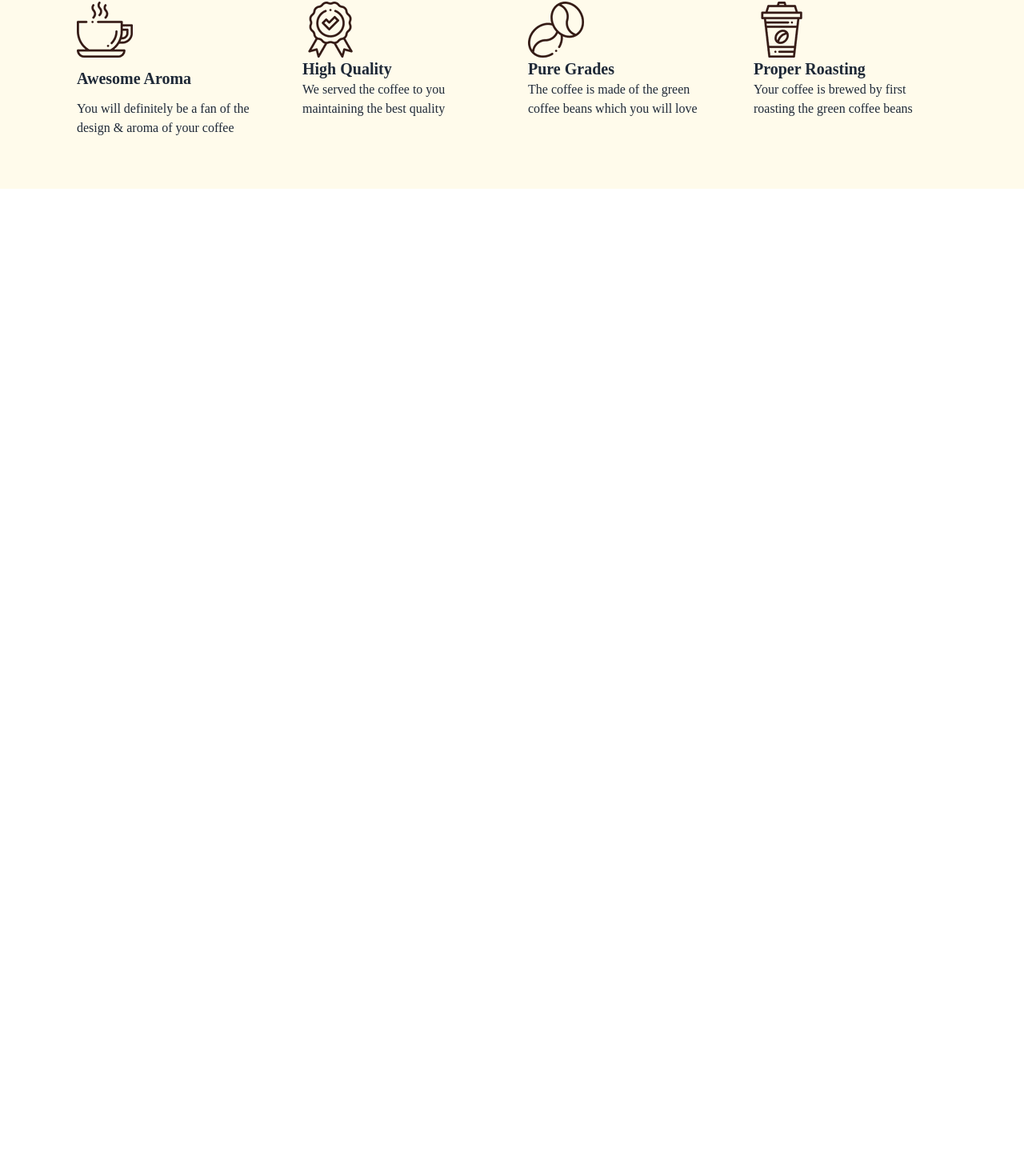
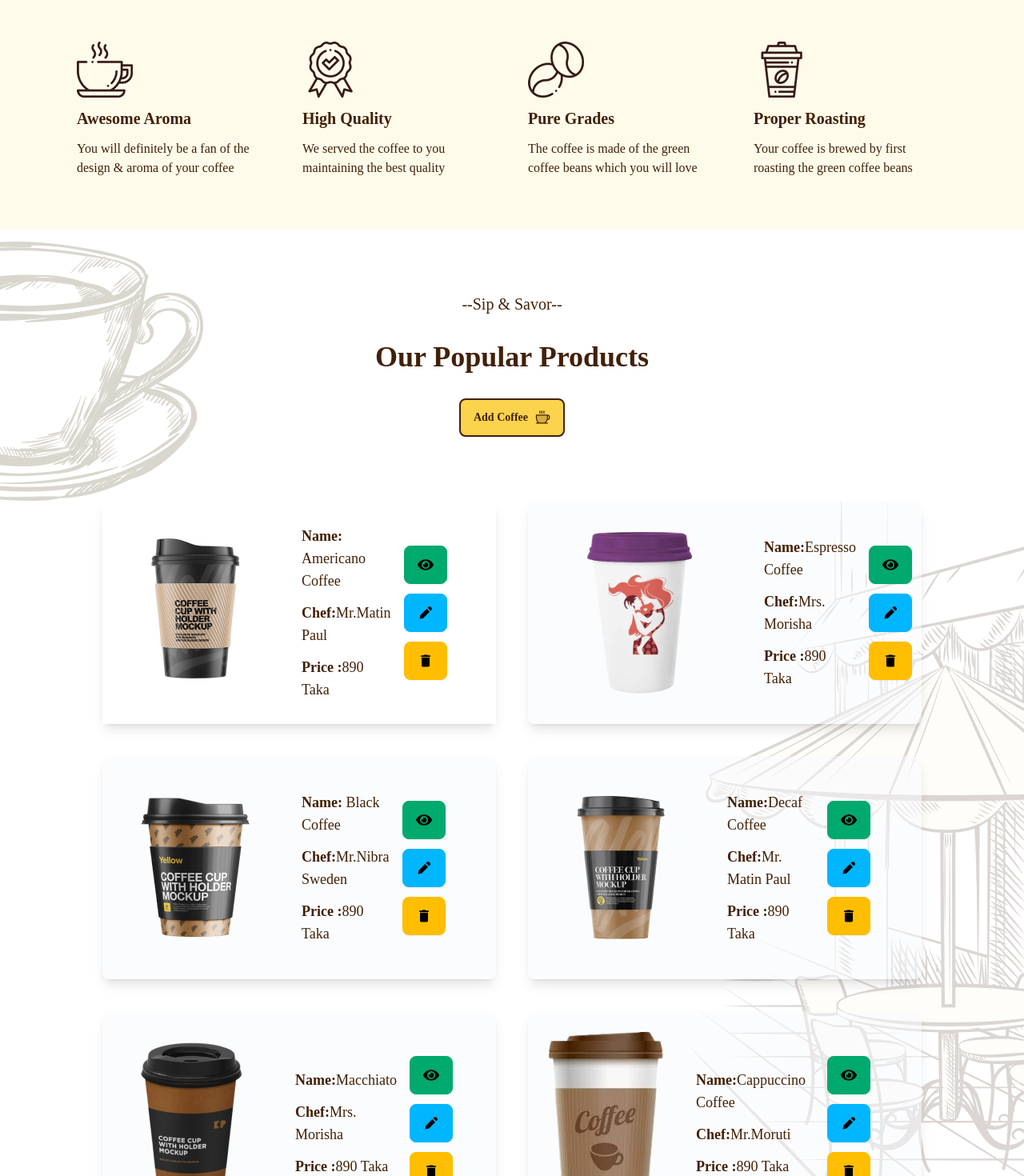
Before and after one commit to Salman-Faiz/Espresso-Emporium-CRUD-client, a React (Vite) app: page / in a window 1280 px wide. Shown: the part 892-2362 px from the top of the page at 80% size. Before the commit the page ends 1128 px from the top, so only its background shows below. Built offline with nearby package versions, Linux system fonts and the light colour scheme; a web font is replaced by a local one.

Commit message:
popular production section added to ui

```diff
--- a/package.json
+++ b/package.json
@@ -14,6 +14,7 @@
     "match-sorter": "^6.3.4",
     "react": "^18.3.1",
     "react-dom": "^18.3.1",
+    "react-icons": "^5.2.1",
     "react-router-dom": "^6.24.1",
     "sort-by": "^1.2.0"
   },
--- a/src/Pages/Home/Banner/Banner.css
+++ b/src/Pages/Home/Banner/Banner.css
@@ -1,6 +1,6 @@
 .BannerBg {
     background-image: url('/public/images/more/6.jpeg');
-    height: 750px;
+
 
 
 
--- a/src/Pages/Home/Banner/Banner.jsx
+++ b/src/Pages/Home/Banner/Banner.jsx
@@ -3,12 +3,12 @@ import BannerBottom from './BannerBottom';
 const Banner = () => {
     return (
      <div className=''>
-           <div className='relative BannerBg flex items-center sm:h-36  font-customFont bg-cover bg-no-repeat '>
+           <div className='relative BannerBg flex items-center h-[20rem] lg:h-[50rem]  font-customFont bg-cover bg-no-repeat '>
         <div className='px-5  text-white md:space-y-8 absolute md:left-40'>
         <h2 className='text-xl md:text-4xl '>Would you like a Cup of Delicious Coffee?</h2>
           <p className='sm:xs'>Its coffee time - Sip & Savor - Relaxation in every sip! Get the nostalgia back!!<br></br> Your companion of every moment!!!<br></br> Enjoy the beautiful moments and make them memorable.</p>
 
-          <button className=' btn bg-amber-500 sm:text-xs md:text-xl mb-5'>Learn more</button>
+          <button className=' btn border-4 border-yellow-950 bg-amber-300 sm:text-xs md:text-xl mb-5 text-yellow-950'>Learn more</button>
 
         </div>
         </div>
--- a/src/Pages/Home/Banner/BannerBottom.jsx
+++ b/src/Pages/Home/Banner/BannerBottom.jsx
@@ -1,25 +1,25 @@
 
 const BannerBottom = () => {
     return (
-        <div className="font-customFont grid grid-cols-2 md:grid-cols-4 py-16 gap-10 px-24 bg-amber-50">
+        <div className="font-customFont grid grid-cols-2 md:grid-cols-4 py-16 gap-10 px-24 bg-amber-50 text-yellow-950">
             <div className="space-y-3">
                 <img src="/public/images/icons/1.png" alt="   " />
-                <h1 className="text-xl font-bold">Awesome Aroma</h1>
+                <h1 className="text-xl font-bold ">Awesome Aroma</h1>
                 <p>You will definitely be a fan of the design & aroma of your coffee</p>
             </div>
-            <div>
+            <div className="space-y-3">
                 <img src="/public/images/icons/2.png" alt="   " />
-                <h1 className="text-xl font-bold">High Quality</h1>
+                <h1 className="text-xl font-bold ">High Quality</h1>
                 <p>We served the coffee to you maintaining the best quality</p>
             </div>
-            <div>
+            <div className="space-y-3">
                 <img src="/public/images/icons/3.png" alt="   " />
-                <h1 className="text-xl font-bold">Pure Grades</h1>
+                <h1 className="text-xl font-bold ">Pure Grades</h1>
                 <p>The coffee is made of the green coffee beans which you will love</p>
             </div>
-            <div>
+            <div className="space-y-3">
                 <img src="/public/images/icons/4.png" alt="   " />
-                <h1 className="text-xl font-bold">Proper Roasting</h1>
+                <h1 className="text-xl font-bold text-yellow-950">Proper Roasting</h1>
                 <p>Your coffee is brewed by first roasting the green coffee beans</p>
             </div>
         </div>
--- a/src/Pages/Home/Home.jsx
+++ b/src/Pages/Home/Home.jsx
@@ -1,9 +1,11 @@
 import Banner from "./Banner/Banner";
+import PopularProducts from "./PopularProducts";
 
 const Home = () => {
     return (
         <div>
             <Banner></Banner>
+            <PopularProducts></PopularProducts>
 
 
         </div>
--- a/src/Pages/Home/PopularProducts.jsx
+++ b/src/Pages/Home/PopularProducts.jsx
@@ -1,10 +1,110 @@
+import { PiCoffeeDuotone } from "react-icons/pi";
+import { FaEye } from "react-icons/fa";
+import { BiSolidPencil } from "react-icons/bi";
+import { MdDelete } from "react-icons/md";
+const PopularProducts = () => {
+  return (
+    <div className="font-customFont text-yellow-950">
 
-const PopularProducts = () => {
-    return (
-        <div>
+        <div className=" text-center font-customFont space-y-8 py-20 text-yellow-950 bg-PopularBg1 bg-no-repeat bg-left-bottom">
+          <p className="text-xl text-yellow-950">--Sip & Savor--</p>
+          <h1 className="text-4xl font-bold">Our Popular Products</h1>
+          <button className="btn border-2 border-yellow-950 bg-amber-300 text-yellow-950 font-bold">
+            Add Coffee <PiCoffeeDuotone className="text-xl"></PiCoffeeDuotone>
+          </button>
+        </div>
 
+
+     <div className="grid md:grid-cols-2 gap-10 px-32 bg-PopularBg2 bg-no-repeat bg-right bg-opacity-100">
+
+     <div className="flex items-center bg-slate-50rounded-lg bg-opacity-50 shadow-lg gap-4">
+        <img className="p-5" src="/public/images/1.png" alt="" />
+        <div className="text-lg space-y-3 flex-grow">
+        <h2><span className="font-bold">Name:</span> Americano Coffee</h2>
+        <h2><span className="font-bold">Chef:</span>Mr.Matin Paul</h2>
+        <h3> <span className="font-bold">Price :</span>890 Taka</h3>
         </div>
-    );
+        <div className="space-y-3 pr-16">
+            <h1><button className="btn btn-success text-xl"><FaEye ></FaEye></button></h1>
+            <h1><button className="btn btn-info text-xl"><BiSolidPencil></BiSolidPencil></button> </h1>
+            <h1><button className="btn btn-warning text-xl"><MdDelete></MdDelete></button></h1>
+        </div>
+      </div>
+     <div className="flex items-center bg-slate-50 rounded-lg bg-opacity-50 shadow-lg gap-4">
+        <img className="p-5" src="/public/images/2.png" alt="" />
+        <div className="text-lg space-y-3 flex-grow">
+        <h2><span className="font-bold">Name:</span>Espresso Coffee </h2>
+        <h2><span className="font-bold">Chef:</span>Mrs. Morisha</h2>
+        <h3> <span className="font-bold">Price :</span>890 Taka</h3>
+        </div>
+        <div className="space-y-3 pr-16">
+            <h1><button className="btn btn-success text-xl"><FaEye ></FaEye></button></h1>
+            <h1><button className="btn btn-info text-xl"><BiSolidPencil></BiSolidPencil></button> </h1>
+            <h1><button className="btn btn-warning text-xl"><MdDelete></MdDelete></button></h1>
+        </div>
+      </div>
+     <div className="flex items-center bg-slate-50 rounded-lg bg-opacity-50 shadow-lg gap-4">
+        <img className="p-5" src="/public/images/3.png" alt="" />
+        <div className="text-lg space-y-3 flex-grow">
+        <h2><span className="font-bold">Name:</span> Black Coffee</h2>
+
+        <h2><span className="font-bold">Chef:</span>Mr.Nibra Sweden</h2>
+        <h3> <span className="font-bold">Price :</span>890 Taka</h3>
+        </div>
+
+
+        <div className="space-y-3 pr-16">
+            <h1><button className="btn btn-success text-xl"><FaEye ></FaEye></button></h1>
+            <h1><button className="btn btn-info text-xl"><BiSolidPencil></BiSolidPencil></button> </h1>
+            <h1><button className="btn btn-warning text-xl"><MdDelete></MdDelete></button></h1>
+        </div>
+      </div>
+     <div className="flex items-center bg-slate-50 rounded-lg bg-opacity-50 shadow-lg gap-4">
+        <img className="p-5" src="/public/images/4.png" alt="" />
+        <div className="text-lg space-y-3 flex-grow">
+        <h2><span className="font-bold">Name:</span>Decaf Coffee</h2>
+
+        <h2><span className="font-bold">Chef:</span>Mr. Matin Paul</h2>
+
+        <h3> <span className="font-bold">Price :</span>890 Taka</h3>
+        </div>
+        <div className="space-y-3 pr-16">
+            <h1><button className="btn btn-success text-xl"><FaEye ></FaEye></button></h1>
+            <h1><button className="btn btn-info text-xl"><BiSolidPencil></BiSolidPencil></button> </h1>
+            <h1><button className="btn btn-warning text-xl"><MdDelete></MdDelete></button></h1>
+        </div>
+      </div>
+     <div className="flex items-center bg-slate-50 rounded-lg bg-opacity-50 shadow-lg gap-4">
+        <img className="p-5" src="/public/images/5.png" alt="" />
+        <div className="text-lg space-y-3 flex-grow">
+        <h2><span className="font-bold">Name:</span>Macchiato</h2>
+
+        <h2><span className="font-bold">Chef:</span>Mrs. Morisha</h2>
+        <h3> <span className="font-bold">Price :</span>890 Taka</h3>
+        </div>
+        <div className="space-y-3 pr-16">
+            <h1><button className="btn btn-success text-xl"><FaEye ></FaEye></button></h1>
+            <h1><button className="btn btn-info text-xl"><BiSolidPencil></BiSolidPencil></button> </h1>
+            <h1><button className="btn btn-warning text-xl"><MdDelete></MdDelete></button></h1>
+        </div>
+      </div>
+     <div className="flex items-center bg-slate-50 rounded-lg bg-opacity-50 shadow-lg gap-4">
+        <img className="p-5" src="/public/images/6.png" alt="" />
+        <div className="text-lg space-y-3 flex-grow">
+        <h2><span className="font-bold">Name:</span>Cappuccino Coffee</h2>
+
+        <h2><span className="font-bold">Chef:</span>Mr.Moruti</h2>
+        <h3> <span className="font-bold">Price :</span>890 Taka</h3>
+        </div>
+        <div className="space-y-3 pr-16">
+            <h1><button className="btn btn-success text-xl"><FaEye ></FaEye></button></h1>
+            <h1><button className="btn btn-info text-xl"><BiSolidPencil></BiSolidPencil></button> </h1>
+            <h1><button className="btn btn-warning text-xl"><MdDelete></MdDelete></button></h1>
+        </div>
+      </div>
+     </div>
+    </div>
+  );
 };
 
 export default PopularProducts;
--- a/src/Pages/Shared/Header/Header.jsx
+++ b/src/Pages/Shared/Header/Header.jsx
@@ -1,7 +1,7 @@
 import './Header.css';
 const Header = () => {
     return (
-        <div className="HeaderBg">
+        <div className="HeaderBg sticky top-0 z-50">
             <div className='flex items-center justify-center'>
             <img className='w-20 h-20' src="/public/images/more/logo1.png" alt="" />
             <h1 className=" text-white font-customFont text-3xl py-3 font-semibold">Espresso Emporium</h1>
--- a/tailwind.config.js
+++ b/tailwind.config.js
@@ -10,7 +10,8 @@ export default {
         customFont : "'Playwrite US Modern', cursive ",
       },
       backgroundImage: {
-        // BannerBg:"url('/public/images/more/6.jpeg')"
+        PopularBg1:"url('/public/images/more/4.png')",
+        PopularBg2:"url('/public/images/more/5.png')"
 
       }
     },
```
Also changed, not shown: 1 other file (tests, documents, lock files or other folders).
